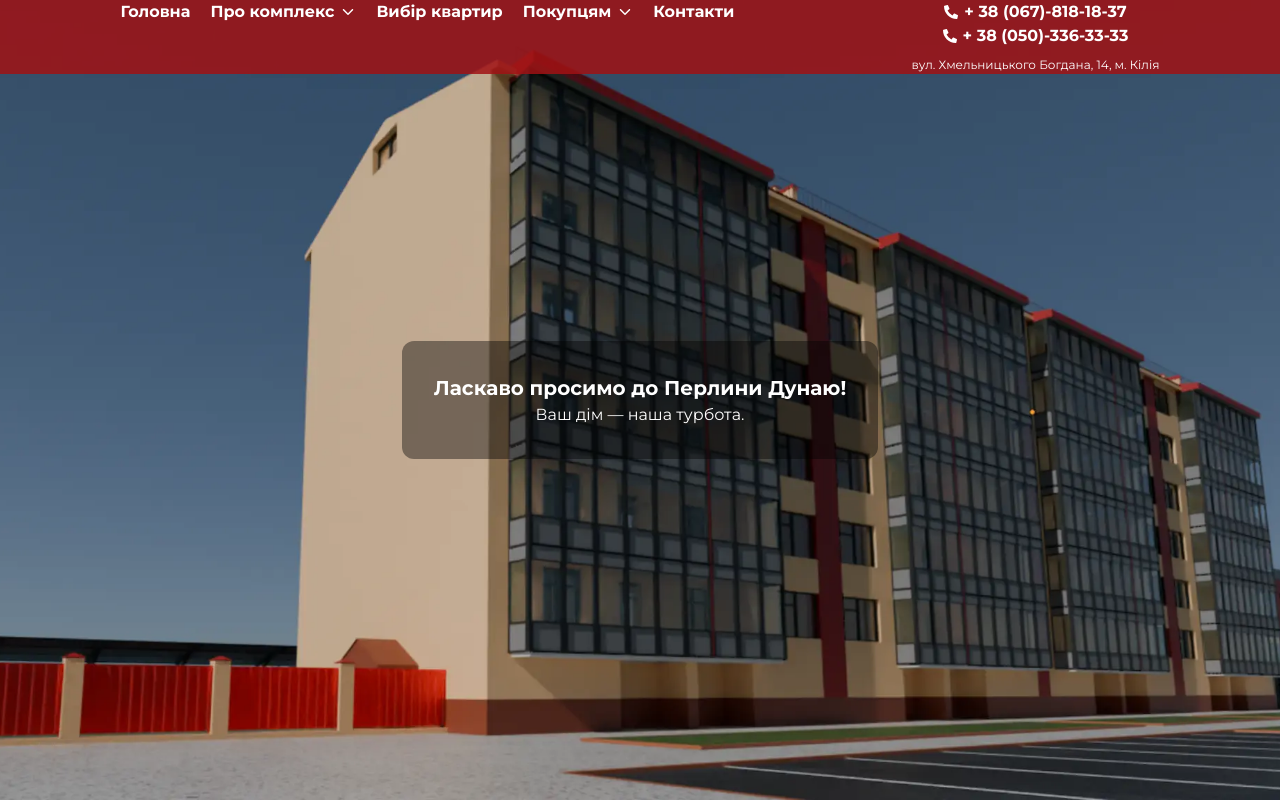
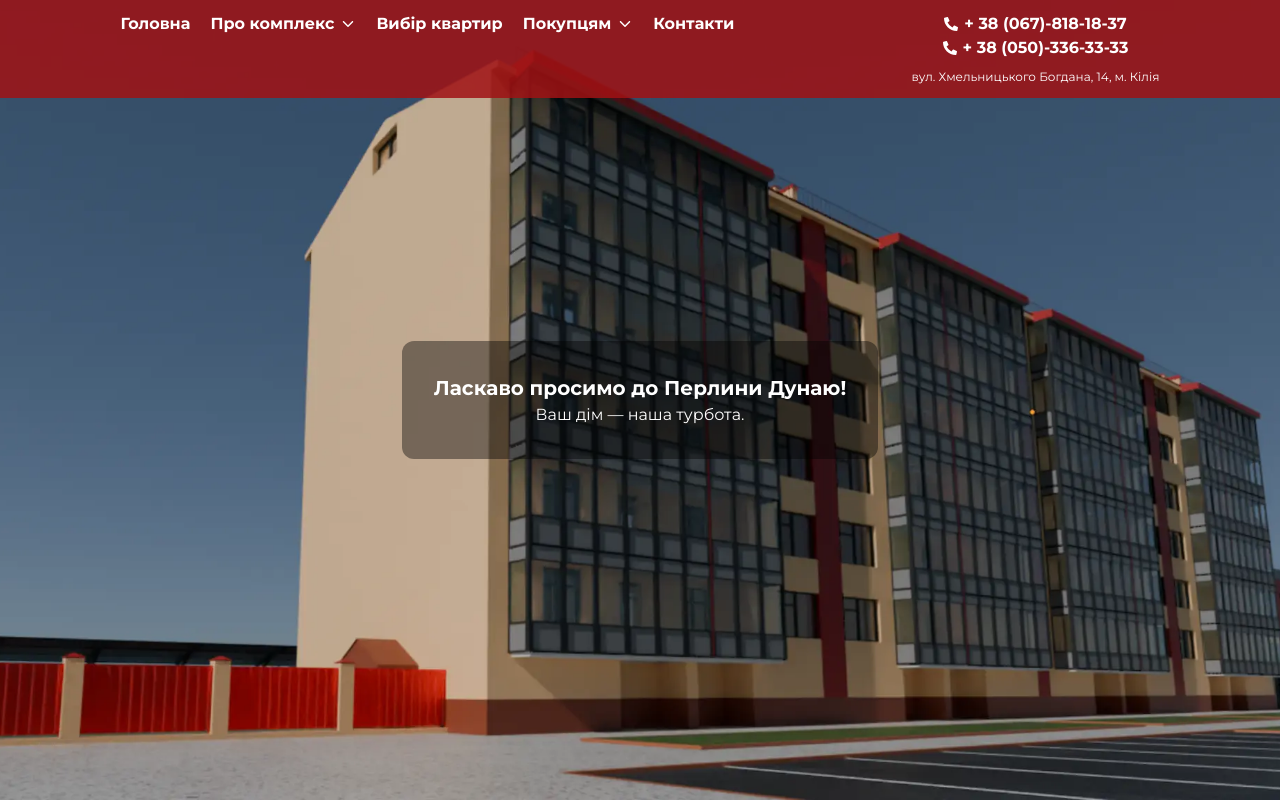
Before and after one commit to VladKzern/pearl_of_the_danube, a React (Vite) app: page / in a window 1280 px wide. Built offline with nearby package versions, Linux system fonts and the light colour scheme.

Commit message:
add fix title for advantages

```diff
--- a/src/components/Advantages/Advantages.module.css
+++ b/src/components/Advantages/Advantages.module.css
@@ -89,7 +89,6 @@
 /* 📱 Мобілка (375px – 924px) */
 @media (max-width: 924px) {
   .title {
-    top: 80px;
     font-size: 20px;
   }
 
@@ -116,7 +115,7 @@
 /* 📟 Планшет (925px – 1439px) */
 @media (min-width: 925px) and (max-width: 1439px) {
   .title {
-    top: 100px;
+    top: 120px;
     font-size: 26px;
   }
 
@@ -143,7 +142,7 @@
 /* 🖥 Десктоп (1440px і більше) */
 @media (min-width: 1440px) {
   .title {
-    top: 120px;
+    top: 160px;
     font-size: 32px;
   }
 
--- a/src/components/Header/Header.module.css
+++ b/src/components/Header/Header.module.css
@@ -7,7 +7,7 @@
   z-index: 1000;
   display: flex;
   justify-content: space-between;
-  padding: 32px 16px 0 16px;
+  padding: 12px 16px 12px 16px;
   margin-right: auto;
   margin-left: auto;
   background-color: transparent;
@@ -319,7 +319,7 @@
 
   .headerContainer {
     flex-wrap: wrap;
-    padding: 0 32px;
+    padding: 12px 32px;
     max-width: 100%;
   }
 
```
